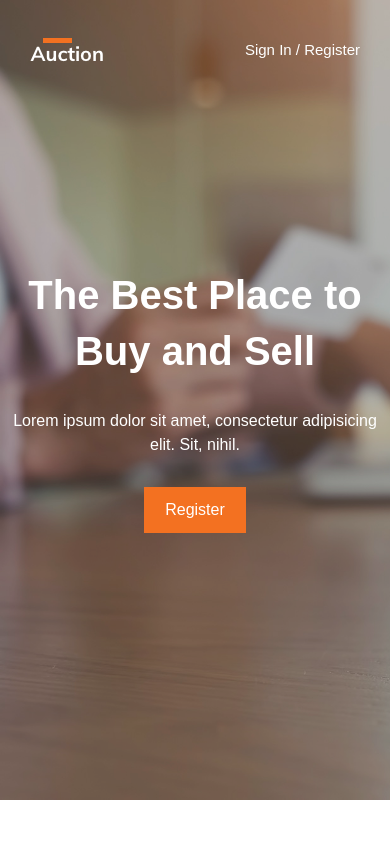
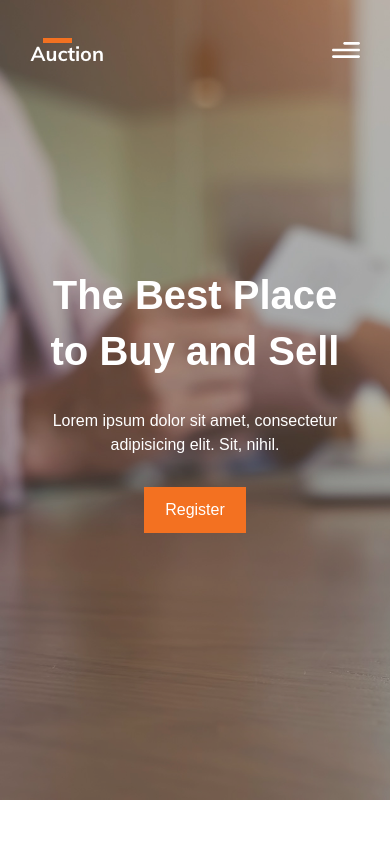
Before and after one commit to Vnyway/fe_lab8, a React (Create React App) app: page / in a window 390 px wide. Shown: the top 844 px of the page. Built offline with nearby package versions, Linux system fonts and the light colour scheme.

Commit message:
Task 2: Burger menu

```diff
--- a/src/components/Header.jsx
+++ b/src/components/Header.jsx
@@ -1,13 +1,14 @@
-import React from "react";
+import React, { useState } from "react";
 import { headerLinks } from "../constants";
 
 const Header = () => {
+  const [toggle, setToggle] = useState(false);
   return (
     <header className="container mx-auto absolute z-20 top-0 left-0 right-0 bg-transparent font-300 text-[15px] h-[100px] font-arimo flex items-center justify-between">
       <a href="#">
         <img src="./images/logo.png" alt="logo" />
       </a>
-      <nav className=" items-center gap-[20px] hidden md:flex">
+      <nav className="items-center gap-[20px] hidden md:flex">
         {headerLinks.map((link) => (
           <a
             className="text-white transition-all duration-300 ease-out hover:text-primary"
@@ -19,9 +20,33 @@ const Header = () => {
       </nav>
       <a
         href="#"
-        className="text-white transition-all duration-300 ease-out hover:text-primary">
+        className="text-white transition-all duration-300 ease-out hover:text-primary hidden md:block">
         Sign In / Register
       </a>
+      <div className="md:hidden flex flex-1 justify-end items-center">
+        <img
+          src={toggle ? "./images/close.svg" : "./images/menu.svg"}
+          alt="menu"
+          className="w-[28px] h-[28px] object-contain"
+          onClick={() => setToggle((prev) => !prev)}
+        />
+        <div
+          className={`${
+            toggle ? "flex" : "hidden"
+          }  bg-black-gradient absolute top-20 right-0 mx-4 my-2 min-w-[140px] rounded-xl sidebar`}>
+          <ul className="list-none flex flex-col justify-end flex-1 bg-white bg-opacity-90 p-[20px] rounded-md">
+            {headerLinks.map((nav, index) => (
+              <li
+                key={nav.id}
+                className={`font-normal cursor-pointer text-[16px] text-black hover:text-primary transition-all ease-out duration-300 ${
+                  index === headerLinks.length - 1 ? "mb-0" : "mb-4"
+                }`}>
+                <a href={`#${nav.id}`}>{nav.title}</a>
+              </li>
+            ))}
+          </ul>
+        </div>
+      </div>
     </header>
   );
 };
--- a/src/components/Hero.jsx
+++ b/src/components/Hero.jsx
@@ -6,7 +6,7 @@ const Hero = () => {
       className="w-full text-white h-[800px] bg-cover bg-no-repeat flex justify-center items-center"
       style={{ backgroundImage: `url("./images/hero_1.jpg")` }}>
       <div className="absolute h-[800px] w-full bg-black bg-opacity-25 -z-1"></div>
-      <div className="absolute h-[800px] w-full flex items-center justify-center flex-col gap-[30px]">
+      <div className="absolute h-[800px] w-full px-[30px] md:px-0 flex items-center justify-center flex-col gap-[30px]">
         <h1 className="font-[700] text-[40px] md:text-[50px] leading-[56px] text-center text-white">
           The Best Place to <br className="hidden sm:block" /> Buy and Sell
         </h1>
--- a/src/components/Testimonials.jsx
+++ b/src/components/Testimonials.jsx
@@ -14,7 +14,7 @@ const Testimonials = () => {
           (prevPage + 1) %
           (isLarge ? testimonials.length / 2 : testimonials.length)
       );
-    }, 1000);
+    }, 10000);
 
     return () => clearInterval(interval);
   }, [isLarge]);
```
Also changed, not shown: public/images/close.svg (added), public/images/menu.svg (added).
